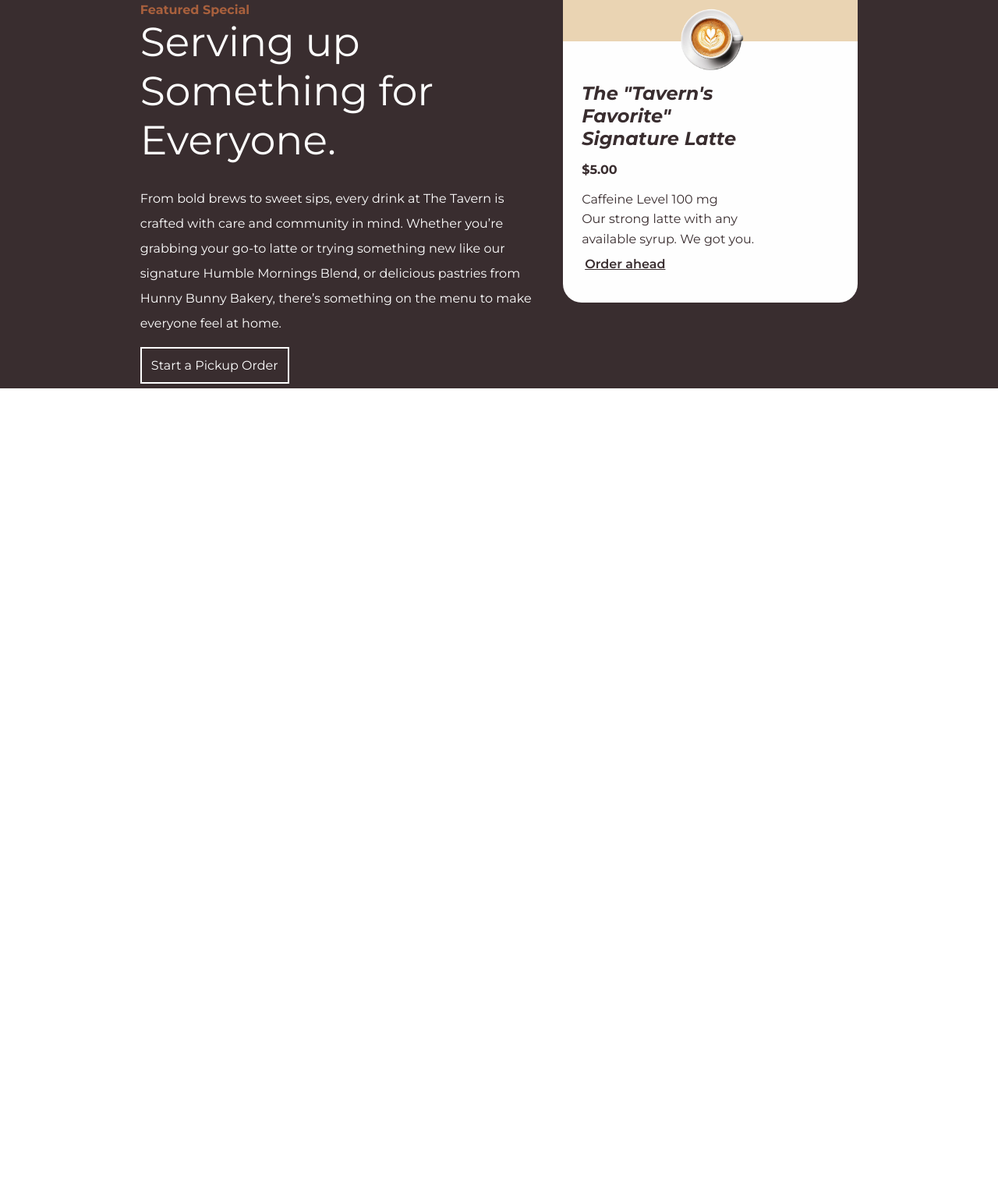
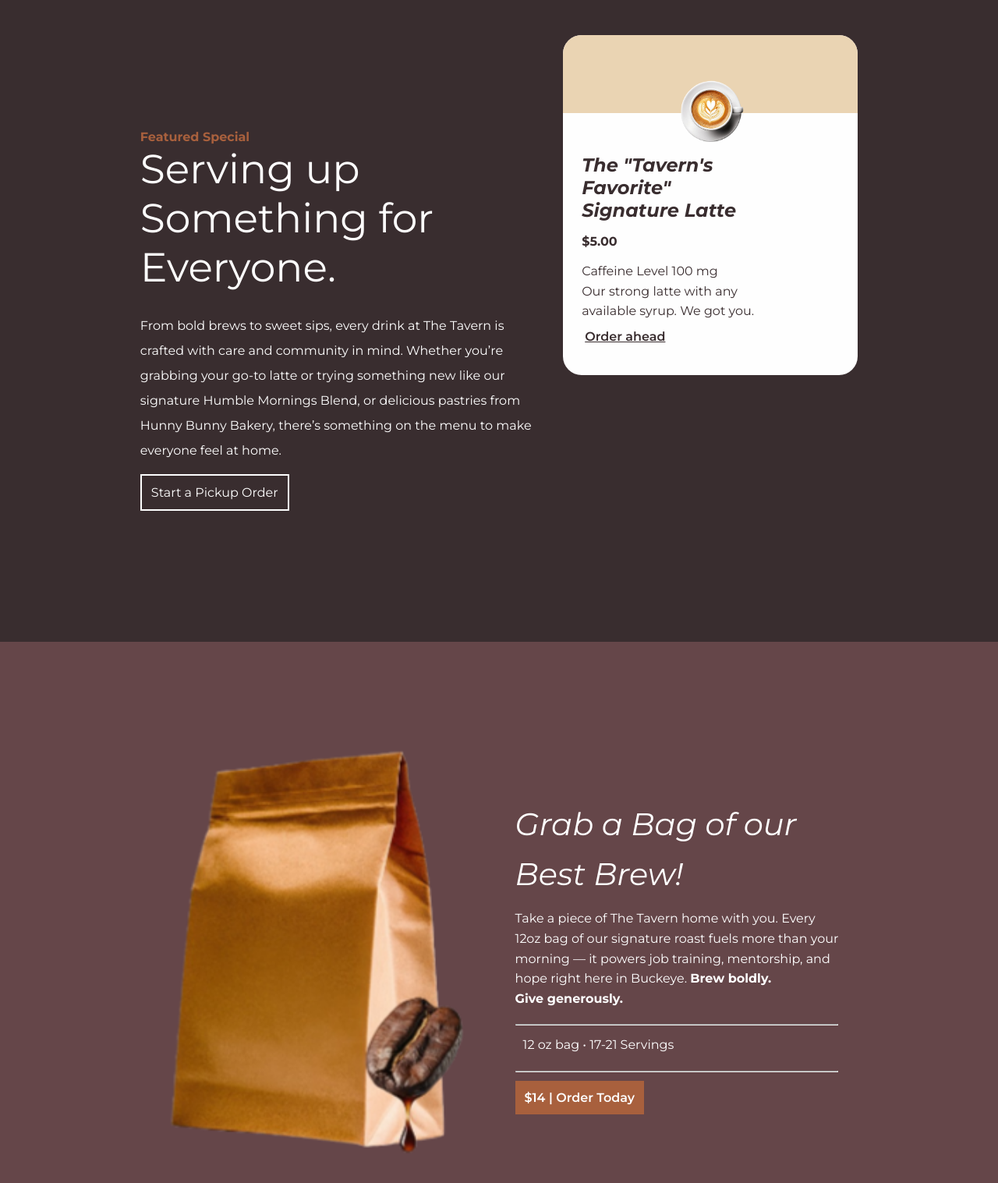
Before and after one commit to leak1415/project-git-coffee-shop-, a plain HTML site: page index.html in a window 1280 px wide. Shown: the part 993-2510 px from the top of the page at 78% size. Before the commit the page ends 1491 px from the top, so only its background shows below. Drawn offline with Linux system fonts and the light colour scheme.

Commit message:
create tag v1.0.0

```diff
--- a/index.html
+++ b/index.html
@@ -86,6 +86,33 @@
                 <a class="mx-24" href="#" id="btn">Order ahead</a>
             </div>
         </section>
+        <!-- ============BEST BREW================ -->
+         <section class="bestBrew-section">
+            <!-- brew left start -->
+            <div class="left">
+                <img src="img/homePage/bestBrew.png" alt="image">
+            </div>
+            <!-- brew left end -->
+             <!-- brew right start -->
+            <div class="right">
+                <h1>
+                    Grab a Bag of our
+                    <br> Best Brew!
+                </h1>
+                <p>
+                    Take a piece of The Tavern home with you. Every
+                    <br> 12oz bag of our signature roast fuels more than your
+                    <br> morning — it powers job training, mentorship, and
+                    <br> hope right here in Buckeye. <strong>Brew boldly.
+                        <br>Give generously.</strong>
+                </p>
+                <hr>
+                <p class="px-10">12 oz bag • 17-21 Servings</p>
+                <hr id="line">
+                <a href="#" id="order-today"">$14 | Order Today</a>
+            </div>
+            <!-- brew right end -->
+         </section>
     </main>
 </body>
 </html>
--- a/style/main.css
+++ b/style/main.css
@@ -1,11 +1,20 @@
 @import url('https://fonts.googleapis.com/css2?family=Montserrat:ital,wght@0,100..900;1,100..900&display=swap');
+
+html {
+    scroll-behavior: smooth;
+}
+
 *{
     margin: 0;
     padding: 0;
     font-family: "Montserrat", sans-serif;
     /* line-height: 1.6; */
 }
-
+body{
+    width: 100%;
+    height: fit-content;
+    overflow: scroll;
+}
 /* ================== header style ================== */
 header{
     position: sticky;
@@ -107,6 +116,7 @@ header{
 
 /* ============FEATURE SECTION STYLE============== */
 .spacial-feature-section {
+    height: 100vh;
     display: flex;
     align-items: center;
     justify-content: center;
@@ -150,14 +160,16 @@ header{
     border-radius: 24px;
     overflow: hidden;
     position: relative;
-    top: -70px;
-    animation: from-right 1s ease-out forwards;
-    animation-iteration-count: 1;
+    top: -140px;
+    animation: from-right 4s ease-out forwards ;
+    animation-timeline: view();
+    animation-range: entry 0% cover 50%;
+    animation-fill-mode: forwards;
     color: #392d2f;
 }
 @keyframes from-right{
     from{
-        transform: translateX(600px);
+        transform: translateX(50%);
         opacity: 0;
     }
     to{
@@ -201,7 +213,64 @@ header{
     color: #392D2F;
     font-weight: 600;
     transition: .4s linear;
+    margin-bottom: 32px;
 }
 #btn:hover{
     background: lightgray;
 }
+
+/* =============best brew============== */
+.bestBrew-section{
+    height: 100vh;
+    background: #654649;
+    padding: 0 100px;
+    display: flex;
+    align-items: center;
+    justify-content: center;
+    gap: 56px;
+    color: white;
+}
+.bestBrew-section .left{
+    animation: show-image  ease-out forwards;
+    animation-timeline: view();
+    animation-range: entry 10% cover 70%;
+    animation-fill-mode: forwards;
+}
+@keyframes show-image {
+    from{
+        transform: translateX(-50%);
+        opacity: 0;
+    }
+    to {
+        transform: translateX(0);
+        opacity: 1;
+    }
+}
+.bestBrew-section .left img {
+    width: 400px;
+}
+.bestBrew-section .right {
+    line-height: 1.6;
+}
+.bestBrew-section .right h1 {
+    font-size: 40px;
+    font-weight: 400;
+    font-style: italic;
+}
+.bestBrew-section .right p {
+    margin: 12px 0 20px 0;
+
+}
+#line{
+    margin-bottom: 20px;
+}
+#order-today {
+    padding: 12px;
+    background: #A8603D;
+    text-decoration: none;
+    font-weight: 600;
+    color: #fefefe;
+}
+.px-10 {
+    padding: 0 10px;
+}
```
Also changed, not shown: img/homePage/bestBrew.png (added).
